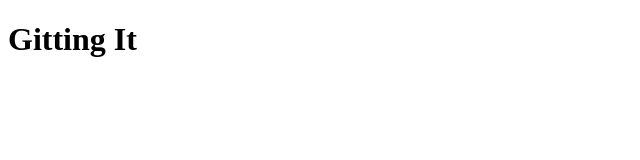
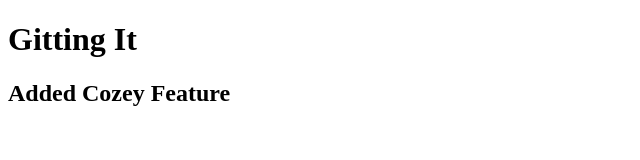
Before and after one commit to SolomonSerry/branches, a plain HTML site: page index.html in a window 1280 px wide. Shown: the whole page, without its empty margins (0-640 px from the left). Drawn offline with Linux system fonts and the light colour scheme.

Commit message:
renamed my page

```diff
--- a/index.html
+++ b/index.html
@@ -4,9 +4,10 @@
     <meta charset="UTF-8">
     <meta http-equiv="X-UA-Compatible" content="IE=edge">
     <meta name="viewport" content="width=device-width, initial-scale=1.0">
-    <title>Git it </title>
+    <title>Git it Cozy Feature </title>
 </head>
 <body>
     <h1>Gitting It</h1>
+    <h2>Added Cozey Feature</h2>
 </body>
 </html>
```
